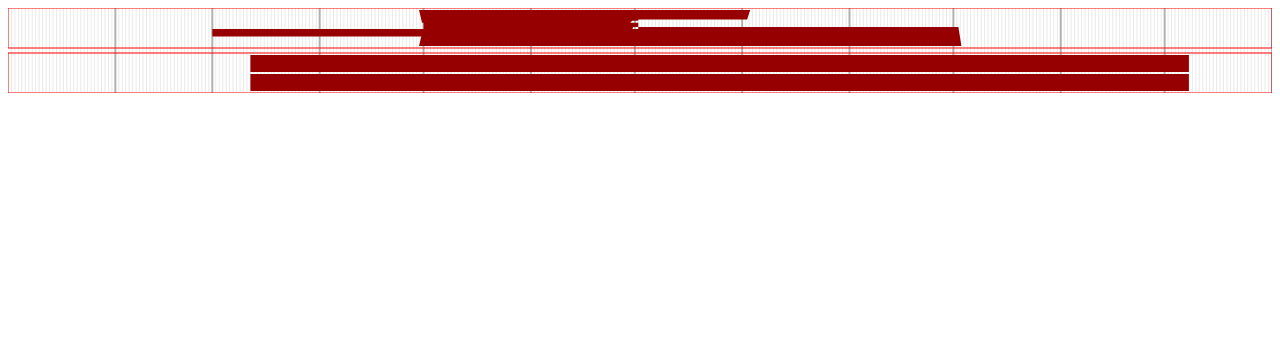
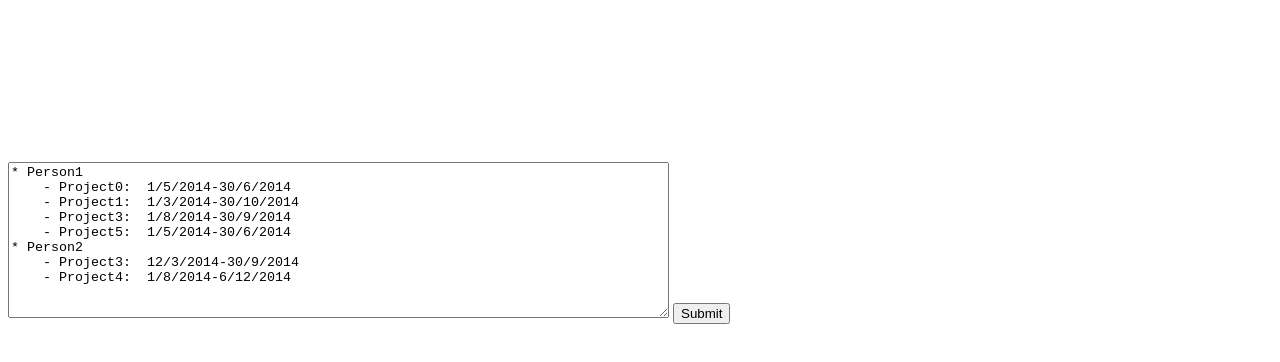
Before and after one commit to mrobinson/blockpuzzle, a website: page index.html in a window 1280 px wide. Drawn offline with Linux system fonts and the light colour scheme.

Commit message:
Add an interactive text box
This uses the new text parsing API.

```diff
--- a/blockpuzzle.js
+++ b/blockpuzzle.js
@@ -358,18 +358,24 @@ var BlockPuzzle = {
                 }
             }
 
+            if (this.startDate === null || this.endDate === null) {
+                console.warn("No valid data, not building dates array.");
+                return;
+            }
+
             this.fillDatesArray();
         }
 
         this.setData = function(data) {
-            for (var i = 0; i < data.length; i++) {
-                var track = new BlockPuzzle.Track(data[i].name);
+            var tracks = data.tracks;
+            for (var i = 0; i < tracks.length; i++) {
+                var track = new BlockPuzzle.Track(tracks[i].name);
                 var reservations = [];
-                for (var j = 0; j < data[i].reservations.length; j++) {
-                    var reservation = data[i].reservations[j];
-                    reservations.push(new BlockPuzzle.Reservation(reservation[0],
-                                                                  reservation[1],
-                                                                  reservation[2]));
+                for (var j = 0; j < tracks[i].reservations.length; j++) {
+                    var reservation = tracks[i].reservations[j];
+                    reservations.push(new BlockPuzzle.Reservation(reservation.name,
+                                                                  reservation.start,
+                                                                  reservation.end));
                 }
                 track.setReservations(reservations);
                 this.tracks.push(track);
@@ -400,6 +406,7 @@ var BlockPuzzle = {
         this.parentElement = document.getElementById(elementName);
         this.element = document.createElementNS("http://www.w3.org/2000/svg", "svg");
         this.parentElement.appendChild(this.element);
+        this.dates = [];
 
         var this_ = this;
         window.onresize = function() {
--- a/index.html
+++ b/index.html
@@ -7,25 +7,23 @@
 <div id="canvas" style="width: 100%;"></div>
     <script>
     var canvas = new BlockPuzzle.Canvas("canvas");
-    canvas.setData(
-        [
-            {
-                'name': 'Person1',
-                'reservations': [
-                    ['Project0', new Date(2014, 4, 1, 0, 0, 0, 0), new Date(2014, 5, 30, 0, 0, 0, 0)],
-                    ['Project1', new Date(2014, 2, 1, 0, 0, 0, 0), new Date(2014, 9, 30, 0, 0, 0, 0)],
-                    ['Project3', new Date(2014, 7, 1, 0, 0, 0, 0), new Date(2014, 8, 30, 0, 0, 0, 0)],
-                    ['Project5', new Date(2014, 4, 1, 0, 0, 0, 0), new Date(2014, 5, 30, 0, 0, 0, 0)],
-                ]
-            },
-            {
-                'name': 'Person2',
-                'reservations': [
-                    ['Project3', new Date(2014, 2, 12, 0, 0, 0, 0), new Date(2014, 8, 30, 0, 0, 0, 0)],
-                    ['Project4', new Date(2014, 7, 1, 0, 0, 0, 0), new Date(2014, 11, 6, 0, 0, 0, 0)],
-                ]
-            }
-        ]);
+    function updateGraph() {
+        var text = document.getElementById("projects").value;
+        var data = BlockPuzzle.convertTextToData(text);
+        console.log(data);
+        canvas.setData(data);
+    }
     </script>
+    <textarea id="projects" rows="10" cols="80">
+* Person1
+    - Project0:  1/5/2014-30/6/2014
+    - Project1:  1/3/2014-30/10/2014
+    - Project3:  1/8/2014-30/9/2014
+    - Project5:  1/5/2014-30/6/2014
+* Person2
+    - Project3:  12/3/2014-30/9/2014
+    - Project4:  1/8/2014-6/12/2014
+    </textarea>
+    <input type="submit" onclick="updateGraph();"/>
 </body>
 <html>
```
